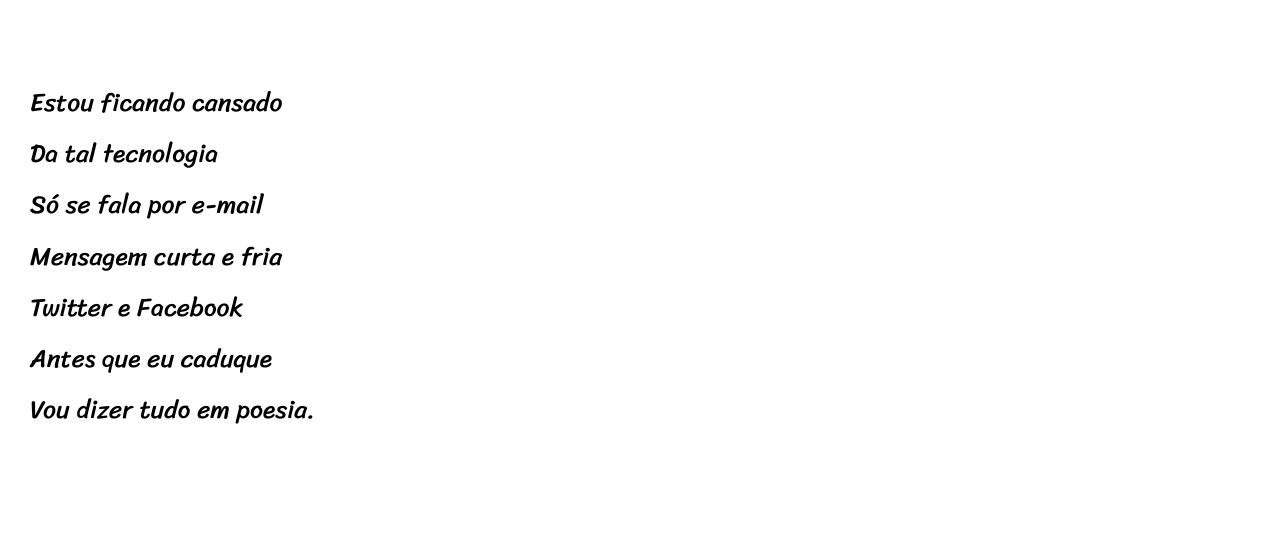
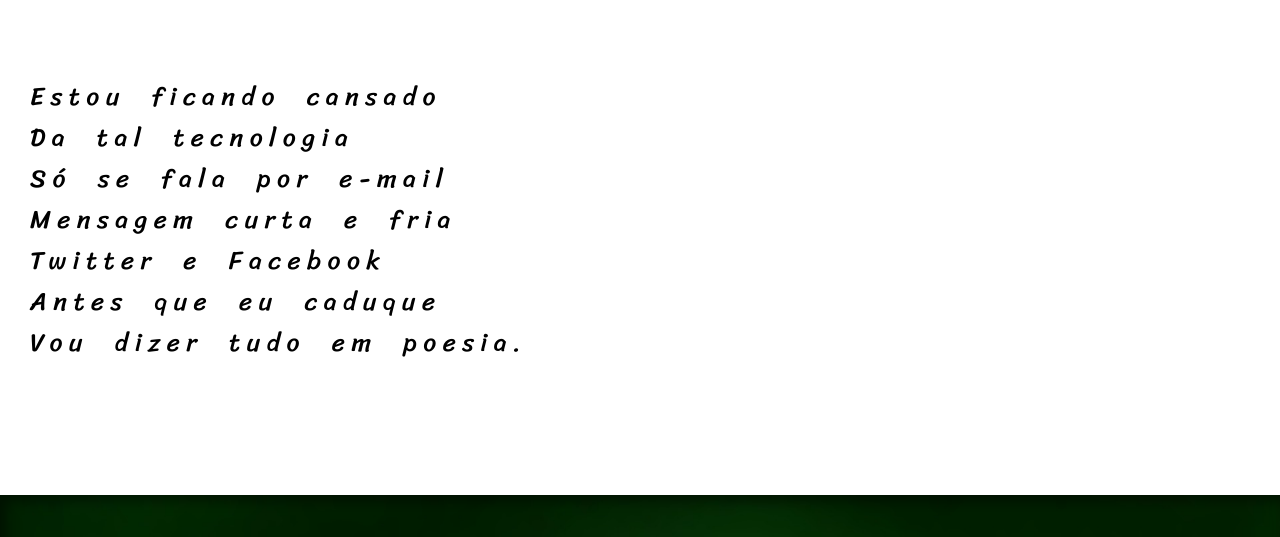
Before and after one commit to natanribeirobarbosa/Projeto-Cordel, a plain HTML site: page index.html in a window 1280 px wide. Shown: the part 263-800 px from the top of the page. Drawn offline with Linux system fonts and the light colour scheme; a web font is replaced by a local one.

Commit message:
mudança de espaço entre letras, palavras, linhas.
Olá! Dei uma olhada no seu perfil e parece que estamos no mesmo nivel!
então propus essas mudanças aí, talvez assim melhore a leitura dos poemas.

```diff
--- a/estilo/style.css
+++ b/estilo/style.css
@@ -52,10 +52,12 @@ header a:hover, footer a:hover{
 section{
     padding-top: 10vh;
     padding-bottom: 10vh;
-    line-height: 2em; /* Espassamento dublo entre as linhas */
+    line-height: 1.6em; /* Espassamento dublo entre as linhas */
     padding-left: 30px;
     font-family: var(--font3);
     font-size: 2vw;
+    letter-spacing: 0.25em;
+    word-spacing: 0.5em;
 }
 
 section > p{
```
